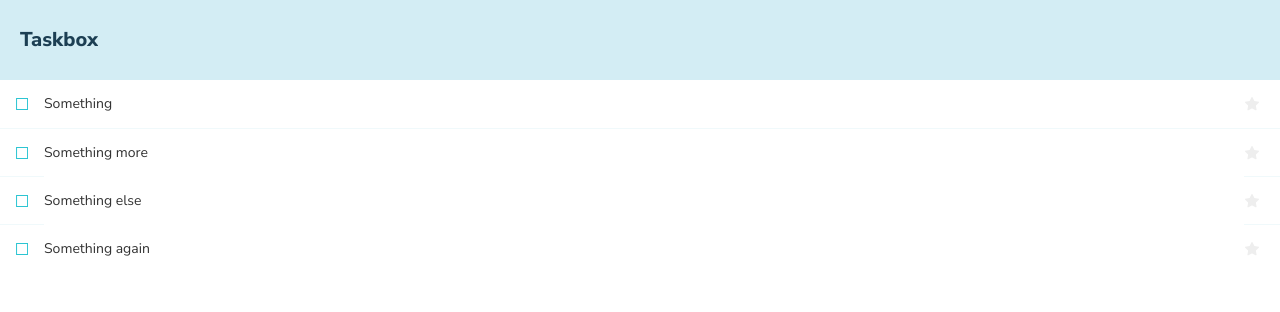
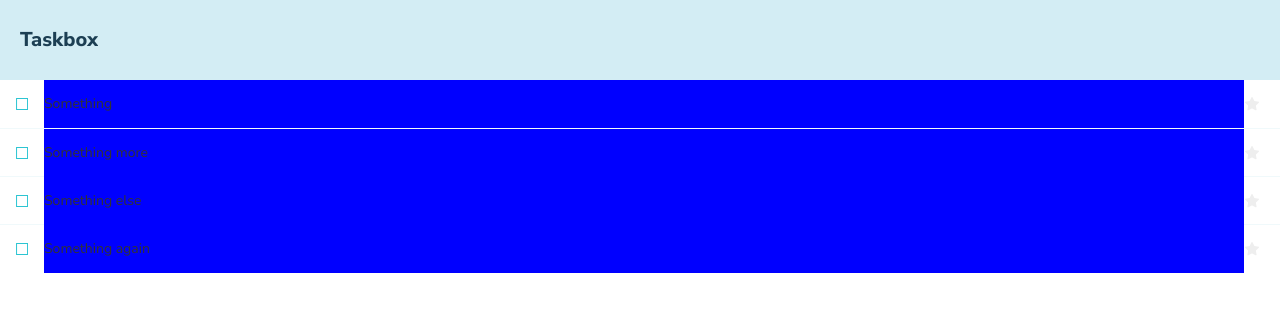
Before and after one commit to Aaron-Storm/taskbox, a React (Create React App) app: page / in a window 1280 px wide. Shown: the top 312 px of the page. Built offline with nearby package versions, Linux system fonts and the light colour scheme.

Commit message:
changed background

```diff
--- a/src/components/Task.js
+++ b/src/components/Task.js
@@ -19,7 +19,7 @@ export default function Task({ task: { id, title, state}, onArchiveTask, onPinTa
             value={title}
             readOnly={true}
             placeholder="Input title"
-            style={{ background: 'white'}}
+            style={{ background: 'blue'}}
           />
         </div>
         <div className="actions" onClick={(event) => event.stopPropagation()}>
```
